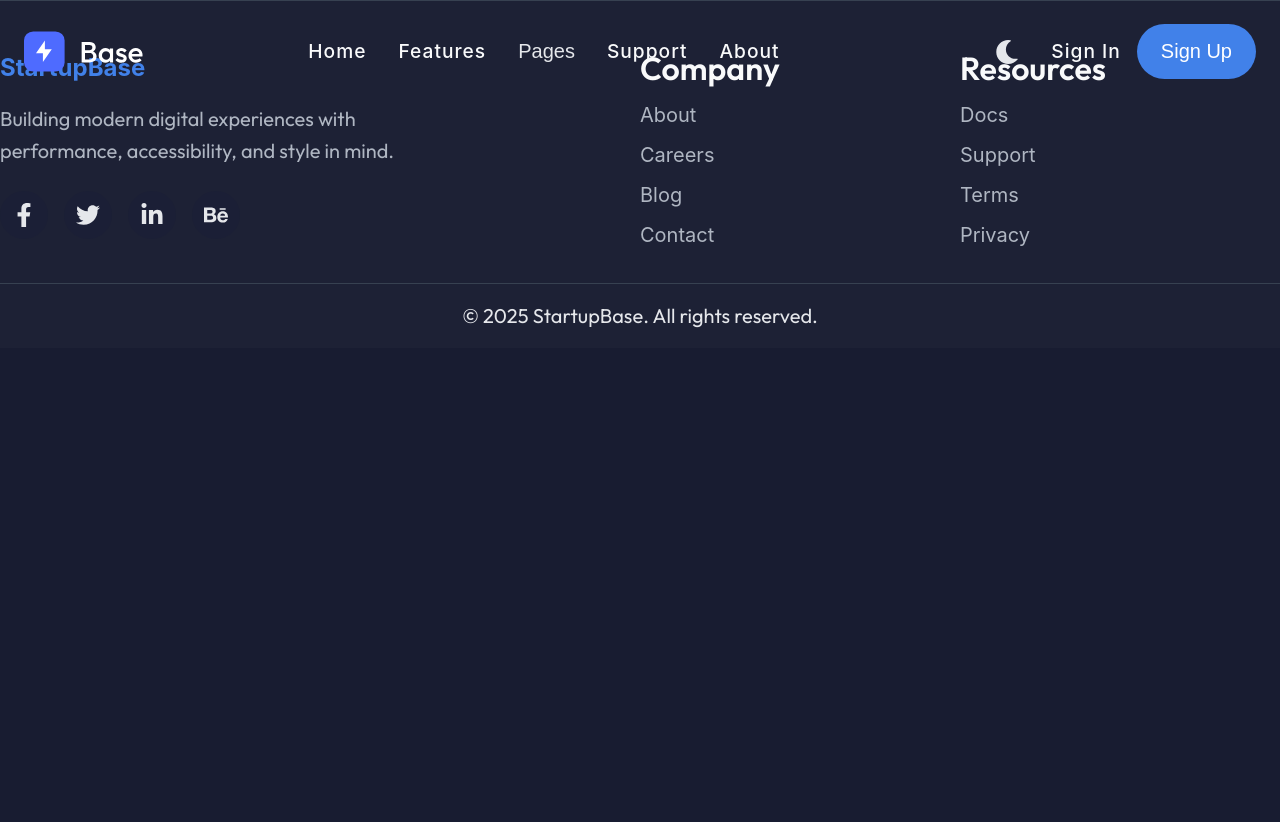
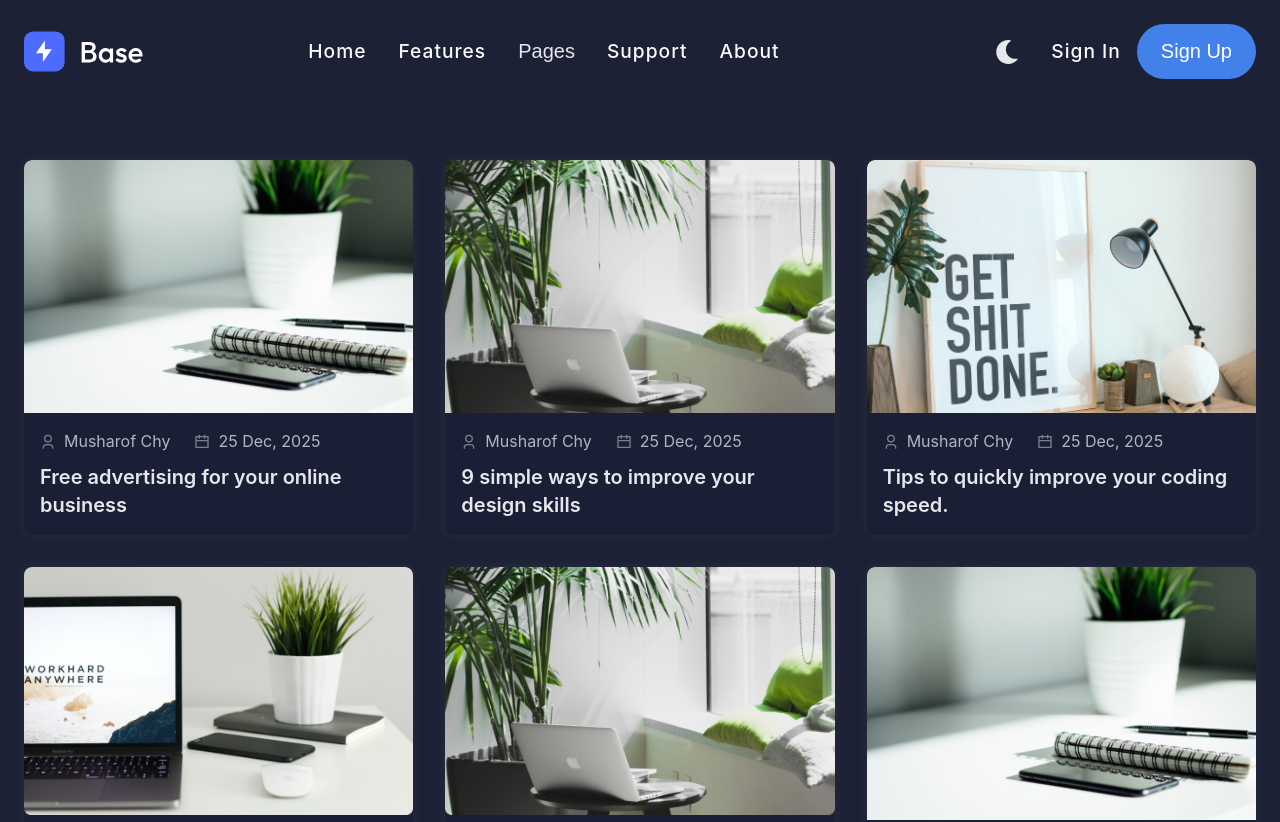
Before and after one commit to Denis793/base, a React (Vite) app: page /blog-grid in a window 1280 px wide. Shown: the top 822 px of the page. Before the commit the page ends 800 px from the top, so only its background shows below. Built offline with nearby package versions, Linux system fonts and the light colour scheme.

Commit message:
separate Blog Card

```diff
--- a/src/App.jsx
+++ b/src/App.jsx
@@ -2,6 +2,7 @@ import React from 'react';
 import { BrowserRouter as Router, Routes, Route } from 'react-router-dom';
 import { Header } from '@/shared/layout/Header';
 import { Home } from '@/pages/Home';
+import { BlogGrid } from '@/pages/BlogGrid';
 import { Footer } from './shared/layout/Footer';
 
 export default function App() {
@@ -11,7 +12,7 @@ export default function App() {
 
       <Routes>
         <Route path="/" element={<Home />} />
-        {/* <Route path="/blog-single" element={<BlogSingle />} /> */}
+        <Route path="/blog-grid" element={<BlogGrid />} />
         {/* <Route path="/signin" element={<SignIn />} /> */}
         {/* <Route path="/signup" element={<SignUp />} /> */}
         {/* <Route path="*" element={<NotFound />} /> */}
--- a/src/pages/BlogGrid/BlogGrid.jsx
+++ b/src/pages/BlogGrid/BlogGrid.jsx
@@ -1,84 +1,33 @@
 import React from 'react';
+import { motion } from 'framer-motion';
+import { fadeIn, staggerContainer } from '@/shared/lib/animations';
+import { BlogCard } from '@/shared/ui/BlogCard';
+import { blogData } from '@/shared/data/blogData';
+import authorIcon from '@/assets/images/icons/icon-man.svg';
+import dateIcon from '@/assets/images/icons/icon-calender.svg';
 import styles from './BlogGrid.module.scss';
-import { Link } from 'react-router-dom';
 
-const blogPosts = [
-  {
-    id: 1,
-    image: '/images/blog-01.png',
-    author: 'Musharof Chy',
-    date: '25 Dec, 2025',
-    title: 'Free advertising for your online business',
-    slug: '/blog-single',
-  },
-  {
-    id: 2,
-    image: '/images/blog-02.png',
-    author: 'Musharof Chy',
-    date: '25 Dec, 2025',
-    title: '9 simple ways to improve your design skills',
-    slug: '/blog-single',
-  },
-  {
-    id: 3,
-    image: '/images/blog-03.png',
-    author: 'Musharof Chy',
-    date: '25 Dec, 2025',
-    title: 'Tips to quickly improve your coding speed.',
-    slug: '/blog-single',
-  },
-];
-
-export const BlogGrid = () => {
-  return (
-    <main className={styles.blogGrid}>
-      <section className={styles.grid}>
-        <div className={styles.posts}>
-          {blogPosts.map((post) => (
-            <div key={post.id} className={styles.post}>
-              <div className={styles.imageWrapper}>
-                <img src={post.image} alt={post.title} />
-                <div className={styles.overlay}>
-                  <Link to={post.slug} className={styles.readMore}>
-                    Read More
-                  </Link>
-                </div>
-              </div>
-              <div className={styles.meta}>
-                <span>👤 {post.author}</span>
-                <span>📅 {post.date}</span>
-              </div>
-              <h4 className={styles.title}>
-                <Link to={post.slug}>{post.title}</Link>
-              </h4>
-            </div>
-          ))}
-        </div>
-
-        <div className={styles.pagination}>
-          <button>&lt;</button>
-          <button>2</button>
-          <button>3</button>
-          <button>4</button>
-          <button>...</button>
-          <button>12</button>
-          <button>&gt;</button>
-        </div>
-      </section>
-
-      <section className={styles.cta}>
-        <img src="/images/shape-16.svg" alt="shape" className={styles.bg} />
-        <div className={styles.ctaContent}>
-          <h2>Join with 5000+ Startups Growing with Base.</h2>
-          <p>
-            Lorem ipsum dolor sit amet, consectetur adipiscing elit. Nunc quis nibh lorem. Duis sed odio lorem. In a
-            efficitur leo.
-          </p>
-          <Link to="/" className={styles.btn}>
-            Get Started Now
-          </Link>
-        </div>
-      </section>
-    </main>
-  );
-};
+export const BlogGrid = () => (
+  <main className={styles.blogGrid}>
+    <motion.div
+      className={styles.grid}
+      variants={staggerContainer}
+      initial="hidden"
+      whileInView="visible"
+      viewport={{ once: true }}
+    >
+      {blogData.map((p, i) => (
+        <motion.div key={p.id} variants={fadeIn} custom={i}>
+          <BlogCard
+            img={p.img}
+            title={p.title}
+            author={p.author}
+            date={p.date}
+            iconAuthor={authorIcon}
+            iconDate={dateIcon}
+          />
+        </motion.div>
+      ))}
+    </motion.div>
+  </main>
+);
--- a/src/pages/BlogGrid/BlogGrid.module.scss
+++ b/src/pages/BlogGrid/BlogGrid.module.scss
@@ -1,129 +1,26 @@
 @use '@/shared/styles/variables' as *;
 
 .blogGrid {
-  padding: $spacing-12 $spacing-4;
+  padding: var(--spacing-4xl) var(--spacing-xl);
+  background: var(--bg-section);
+  display: flex;
+  flex-direction: column;
+  align-items: center;
+
+  @media (max-width: $breakpoint-m) {
+    padding: var(--spacing-3xl) var(--spacing-l);
+  }
 }
 
-.postsGrid {
+.grid {
   display: grid;
-  grid-template-columns: repeat(auto-fill, minmax(300px, 1fr));
+  grid-template-columns: repeat(3, 1fr);
   gap: var(--gap-xl);
+  width: 100%;
+  max-width: var(--container-max-width);
+
+  @media (max-width: $breakpoint-m) {
+    grid-template-columns: 1fr;
+    gap: var(--gap-l);
+  }
 }
-
-.post {
-  background: $bg-card;
-  border-radius: $radius-md;
-  overflow: hidden;
-  box-shadow: $shadow-sm;
-}
-
-.imageWrapper {
-  position: relative;
-}
-
-.postImage {
-  width: 100%;
-  display: block;
-}
-
-.overlay {
-  position: absolute;
-  inset: 0;
-  display: flex;
-  align-items: center;
-  justify-content: center;
-  opacity: 0;
-  background: $overlay-dark;
-  transition: $transition-base;
-}
-
-.readMore {
-  background: $primary-color;
-  color: $text-color-contrast;
-  padding: $spacing-2 $spacing-4;
-  border-radius: $radius-sm;
-  font-weight: $font-weight-semibold;
-  transition: $transition-fast;
-}
-
-.readMore:hover {
-  background: $primary-color-hover;
-}
-
-.imageWrapper:hover .overlay {
-  opacity: 1;
-}
-
-.postMeta {
-  display: flex;
-  justify-content: space-between;
-  padding: $spacing-2 $spacing-4;
-  color: $text-color-default;
-}
-
-.postTitle {
-  padding: 0 $spacing-4 $spacing-4;
-  color: $primary-color;
-  font-weight: $font-weight-medium;
-}
-
-.pagination {
-  display: flex;
-  justify-content: center;
-  margin-top: $spacing-8;
-  gap: var(--gap-s);
-}
-
-.paginationBtn {
-  background: $bg-card;
-  border: 1px solid $primary-color;
-  color: $primary-color;
-  padding: $spacing-2 $spacing-3;
-  border-radius: $radius-sm;
-  transition: $transition-fast;
-}
-
-.paginationBtn:hover {
-  background: $primary-color;
-  color: $text-color-contrast;
-}
-
-.cta {
-  margin-top: $spacing-12;
-  position: relative;
-  padding: $spacing-12 $spacing-6;
-  text-align: center;
-  background: $secondary-color;
-  border-radius: $radius-md;
-  color: $text-color-contrast;
-}
-
-.ctaBg {
-  position: absolute;
-  inset: 0;
-  opacity: 0.1;
-  z-index: 0;
-}
-
-.ctaContent {
-  position: relative;
-  z-index: 2;
-}
-
-.ctaContent p {
-  margin-bottom: $spacing-6;
-}
-
-.ctaBtn {
-  background: $text-color-contrast;
-  color: $secondary-color;
-  padding: $spacing-3 $spacing-6;
-  border-radius: $radius-sm;
-  font-weight: $font-weight-semibold;
-  display: inline-block;
-  transition: $transition-fast;
-}
-
-.ctaBtn:hover {
-  opacity: 0.9;
-}
--- /dev/null
+++ b/src/shared/data/blogData.js
@@ -0,0 +1,51 @@
+import blog1 from '@/assets/images/blog/blog-01.png';
+import blog2 from '@/assets/images/blog/blog-02.png';
+import blog3 from '@/assets/images/blog/blog-03.png';
+import blog4 from '@/assets/images/blog/blog-04.png';
+import blog5 from '@/assets/images/blog/blog-05.png';
+import blog6 from '@/assets/images/blog/blog-01.png';
+
+export const blogData = [
+  {
+    id: 1,
+    img: blog1,
+    title: 'Free advertising for your online business',
+    author: 'Musharof Chy',
+    date: '25 Dec, 2025',
+  },
+  {
+    id: 2,
+    img: blog2,
+    title: '9 simple ways to improve your design skills',
+    author: 'Musharof Chy',
+    date: '25 Dec, 2025',
+  },
+  {
+    id: 3,
+    img: blog3,
+    title: 'Tips to quickly improve your coding speed.',
+    author: 'Musharof Chy',
+    date: '25 Dec, 2025',
+  },
+  {
+    id: 4,
+    img: blog4,
+    title: '5 productivity hacks for frontend developers',
+    author: 'Musharof Chy',
+    date: '28 Dec, 2025',
+  },
+  {
+    id: 5,
+    img: blog5,
+    title: 'How to build UI components faster with Figma & React',
+    author: 'Musharof Chy',
+    date: '30 Dec, 2025',
+  },
+  {
+    id: 6,
+    img: blog6,
+    title: 'Top 10 JavaScript tips you probably didn’t know',
+    author: 'Musharof Chy',
+    date: '02 Jan, 2026',
+  },
+];
--- /dev/null
+++ b/src/shared/ui/BlogCard/BlogCard.jsx
@@ -0,0 +1,32 @@
+import React from 'react';
+import { Button } from '@/shared/ui/Button';
+import styles from './BlogCard.module.scss';
+
+export const BlogCard = ({ img, title, author, date, iconAuthor, iconDate, variant = 'primary' }) => {
+  return (
+    <div className={styles.card}>
+      <div className={styles.cardImage}>
+        <img src={img} alt={title} />
+        <div className={styles.overlay}>
+          <div className={styles.overlayContent}>
+            <Button variant={variant}>Read More</Button>
+          </div>
+        </div>
+      </div>
+
+      <div className={styles.content}>
+        <div className={styles.meta}>
+          <span>
+            <img src={iconAuthor} alt="author" />
+            {author}
+          </span>
+          <span>
+            <img src={iconDate} alt="date" />
+            {date}
+          </span>
+        </div>
+        <h3 className={styles.cardTitle}>{title}</h3>
+      </div>
+    </div>
+  );
+};
--- /dev/null
+++ b/src/shared/ui/BlogCard/BlogCard.module.scss
@@ -0,0 +1,95 @@
+@use '@/shared/styles/variables' as *;
+
+.card {
+  position: relative;
+  border-radius: var(--radius-s);
+  overflow: hidden;
+  box-shadow: var(--shadow-main);
+  background: var(--bg-card);
+  transition: transform 0.3s ease;
+  cursor: pointer;
+
+  &:hover {
+    transform: translateY(-5px);
+  }
+}
+
+.cardImage {
+  position: relative;
+  overflow: hidden;
+
+  img {
+    display: block;
+    width: 100%;
+    height: auto;
+  }
+
+  &:hover .overlay {
+    opacity: 1;
+    transform: translateY(0);
+    visibility: visible;
+    backdrop-filter: blur(6px);
+  }
+
+  &:hover .overlayContent {
+    transform: translateY(0);
+    opacity: 1;
+  }
+}
+
+.overlay {
+  position: absolute;
+  inset: 0;
+  opacity: 0;
+  visibility: hidden;
+  background: rgba(0, 0, 0, 0.25);
+  display: flex;
+  align-items: center;
+  justify-content: center;
+  transition: all 0.5s ease;
+  transform: translateY(100%);
+  padding: var(--spacing-xl);
+  color: var(--text-color-button);
+}
+
+.overlayContent {
+  display: flex;
+  flex-direction: column;
+  align-items: center;
+  gap: var(--gap-m);
+  transform: translateY(20px);
+  transition: transform 0.4s ease, opacity 0.4s ease;
+  opacity: 0;
+}
+
+.content {
+  padding: var(--spacing-l);
+  text-align: left;
+}
+
+.meta {
+  display: flex;
+  align-items: center;
+  gap: var(--gap-l);
+  font-size: var(--fs-description);
+  color: var(--color-description);
+  margin-bottom: var(--spacing-s);
+
+  span {
+    display: inline-flex;
+    align-items: center;
+    gap: var(--gap-s);
+
+    img {
+      width: 1rem;
+      height: 1rem;
+    }
+  }
+}
+
+.cardTitle {
+  font-size: var(--fs-h3);
+  font-weight: var(--fw-semibold);
+  color: var(--color-h3);
+  line-height: 1.4;
+}
--- /dev/null
+++ b/src/shared/ui/BlogCard/index.js
@@ -0,0 +1 @@
+export { BlogCard } from './BlogCard';
```
Also changed, not shown: src/widgets/BlogSection/BlogSection.jsx (+14 -64 lines).
